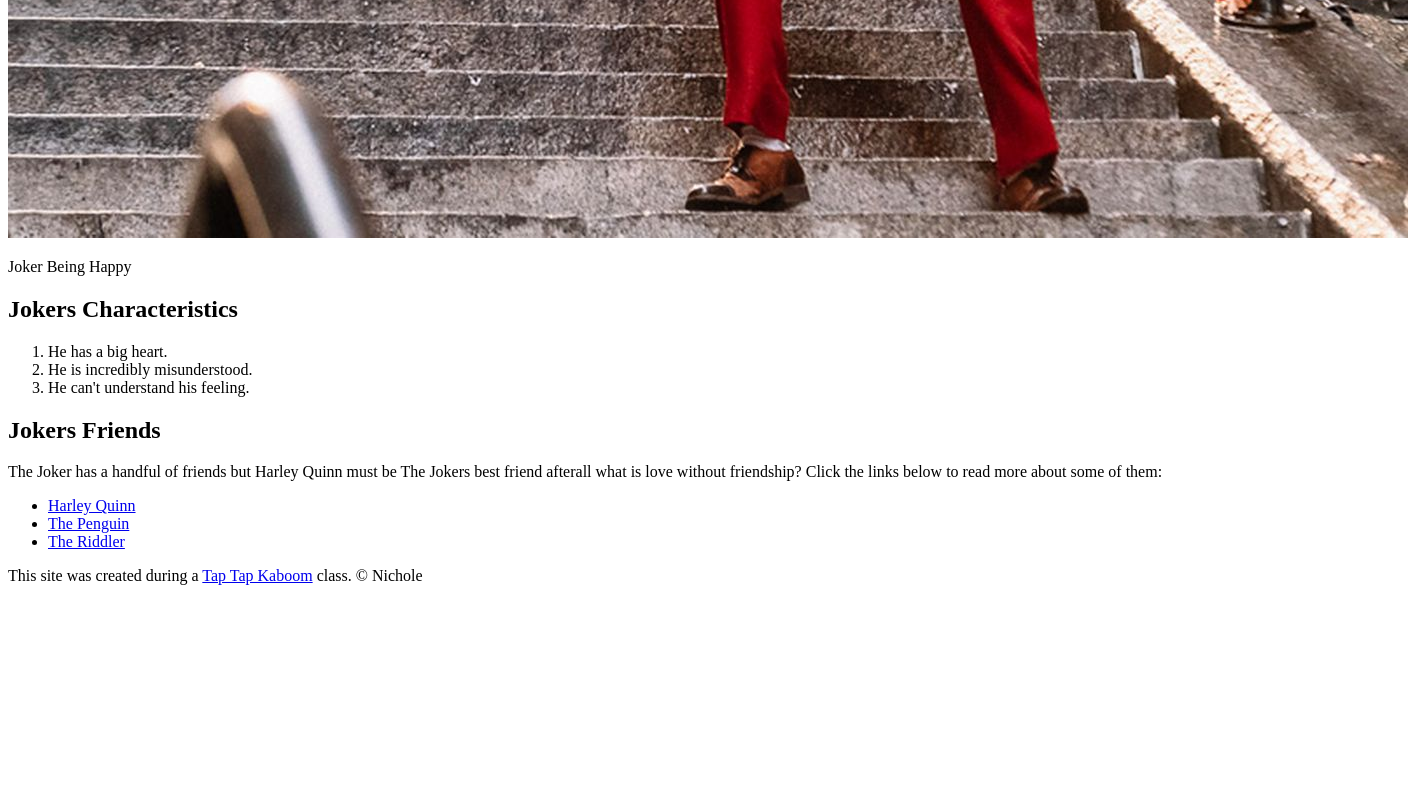
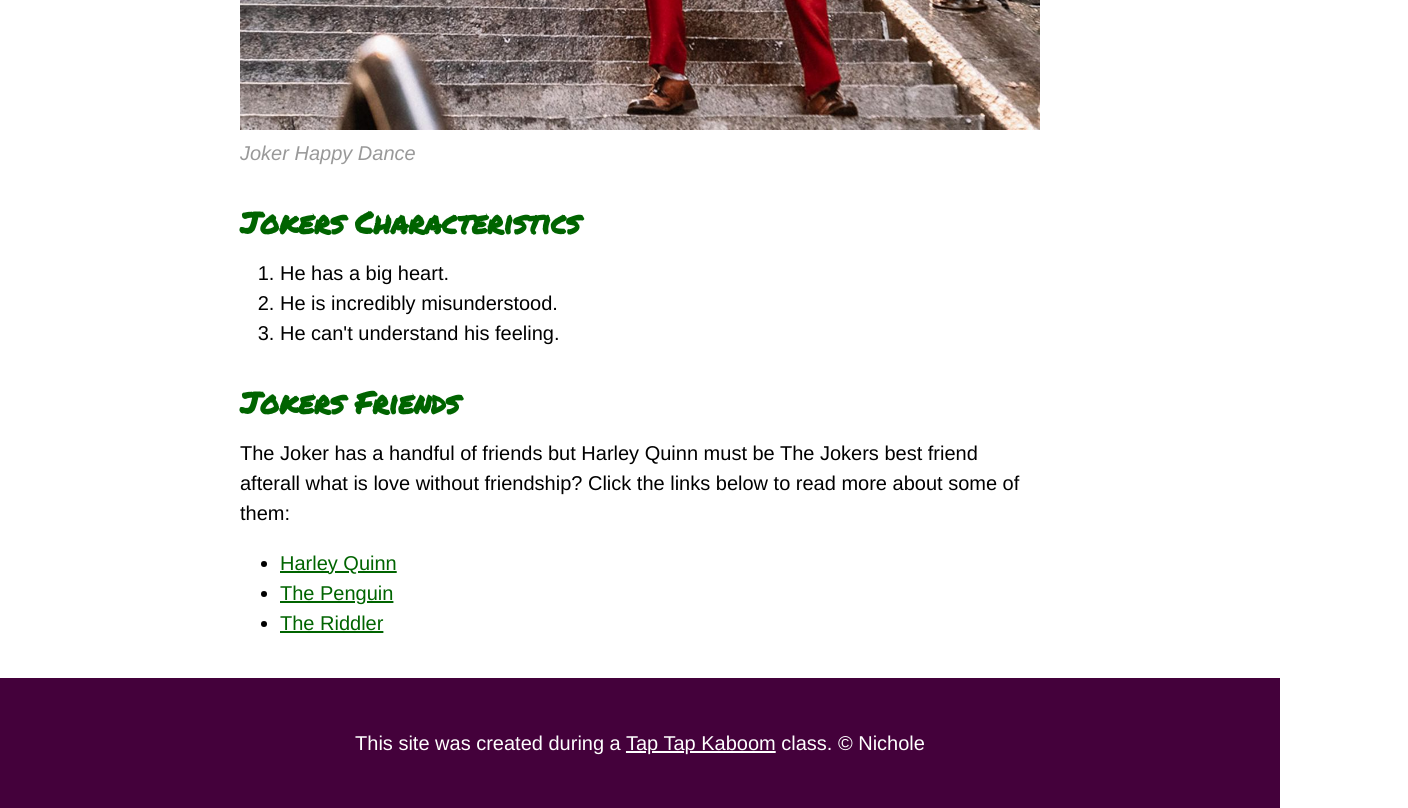
Before and after one commit to uberfemsch/Anti-heroCartoon, a plain HTML site: page index.html in a window 1280 px wide. Shown: the part 1280-2088 px from the top of the page, 1408 px wide, since content can reach past the window. Before the commit the page ends 1881 px from the top, so only its background shows below. Drawn offline with Linux system fonts and the light colour scheme.

Commit message:
Wrote the CSS for characters website and changed some HTML

```diff
--- /dev/null
+++ b/css/hero.css
@@ -0,0 +1,76 @@
+body{
+	margin: 0;
+	font-family: Helvetica, Arial, sans-serif;
+	font-size: 20px;
+	line-height: 30px;
+}
+
+header{
+	background-color: #44013B;
+	text-align: center;
+	padding-top: 50px;
+	padding-bottom: 50px;
+}
+
+h1, h2{
+	font-family: 'Permanent Marker', cursive;
+}
+
+header h1{
+	color: #016217;
+	font-size: 50px;
+
+}
+
+header img{
+	border-radius: 170px;
+    width: 300px;
+    border: 20px solid #016217;
+}
+
+main{
+	max-width: 800px;
+	margin: 0 auto;
+	padding: 20px;
+}
+
+main img{
+	max-width: 100%;
+}
+
+h2{
+	font-size: 30px;
+	color: darkgreen;
+	margin: 40px 0 10px;
+}
+
+a{
+	color: darkgreen;
+}
+a:hover{
+	background-color: darkviolet;
+}
+
+footer{
+	background-color: #44013B;
+	text-align: center;
+	color: white;
+	padding: 50px;
+}
+footer p{
+	margin: 0;
+}
+
+footer a{
+	color: white;
+}
+footer a:hover{
+	opacity: .5;
+	background-color: transparent;
+}
+
+p.caption{
+	color: #999999;
+	font-style: italic;
+	margin-top: 0;
+}
--- a/index.html
+++ b/index.html
@@ -3,7 +3,11 @@
 <html>
 <head>
 	<title>The Joker</title>
+	<link rel="preconnect" href="https://fonts.googleapis.com">
+	<link rel="preconnect" href="https://fonts.gstatic.com" crossorigin>
+	<link href="https://fonts.googleapis.com/css2?family=Permanent+Marker&display=swap" rel="stylesheet">
 	<link rel="icon" href="img/joker.jpg">
+	<link rel="stylesheet" type="text/css" href="css/hero.css">
 </head>
 <body>
 	<!-- header element -->
@@ -17,7 +21,7 @@
 		<h2>About The Joker</h2>
 		<p>The Joker is a man blind to his own shadow, burdened by the worlds constant misunderstanding and insistence on restraints. He can feel everything as quickly as he can feel nothing and both are genuine. With all of that inside is it any wonder, some men just want to watch the world burn?</p>
 		<img src="img/joker2.jpg">
-		<p>Joker Being Happy</p>
+		<p class="caption">Joker Happy Dance</p>
 
 		<!-- Characteristics -->
 		<h2>Jokers Characteristics</h2>
```
Also changed, not shown: img/joker.jpg, 1 other file.
